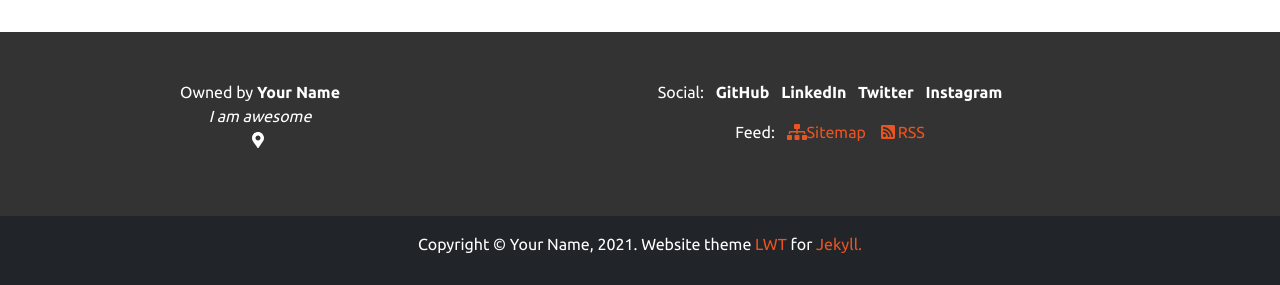
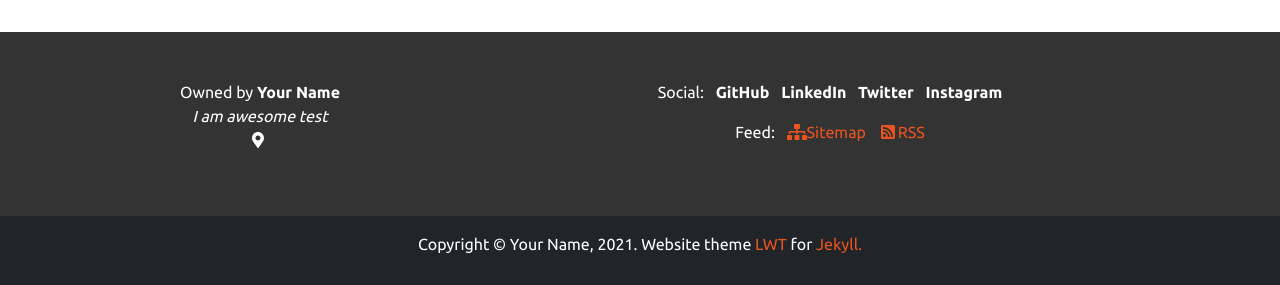
Before and after one commit to SpaceSystemsTechno/SpaceSystemsTechno.github.io, a Jekyll site: the page built from index.html, in a window 1280 px wide. Shown: the part 612-897 px from the top of the page. Built offline with Jekyll 4.4.1, drawn with Linux system fonts in a browser that asks for light colours; the list of posts is cut into pages by our own code.

```diff
--- a/_data/nav.yml
+++ b/_data/nav.yml
@@ -15,7 +15,7 @@ footer:
   - owner: "Your Name"
     url: # link if any
     description: # tool tip for your url
-    bio: "I am awesome" # short bio
+    bio: "I am awesome test" # short bio
     address: # location
   - social:
     - label: "GitHub"
```
